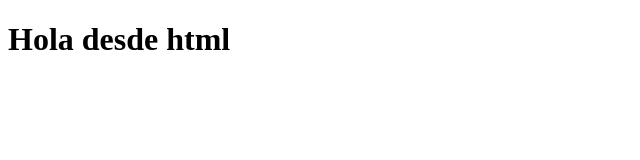
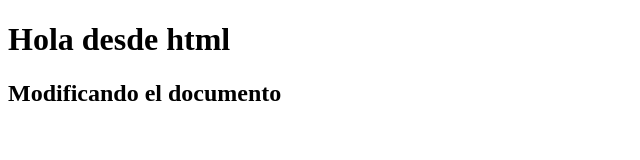
Before and after one commit to bolakos/gitProyectoYoutube, a plain HTML site: page index.html in a window 1280 px wide. Shown: the whole page, without its empty margins (0-640 px from the left). Drawn offline with Linux system fonts and the light colour scheme.

Commit message:
Modificamos el html

```diff
--- a/index.html
+++ b/index.html
@@ -8,5 +8,6 @@
 </head>
 <body>
     <h1>Hola desde html</h1>
+    <h2>Modificando el documento</h2>
 </body>
 </html>
```
